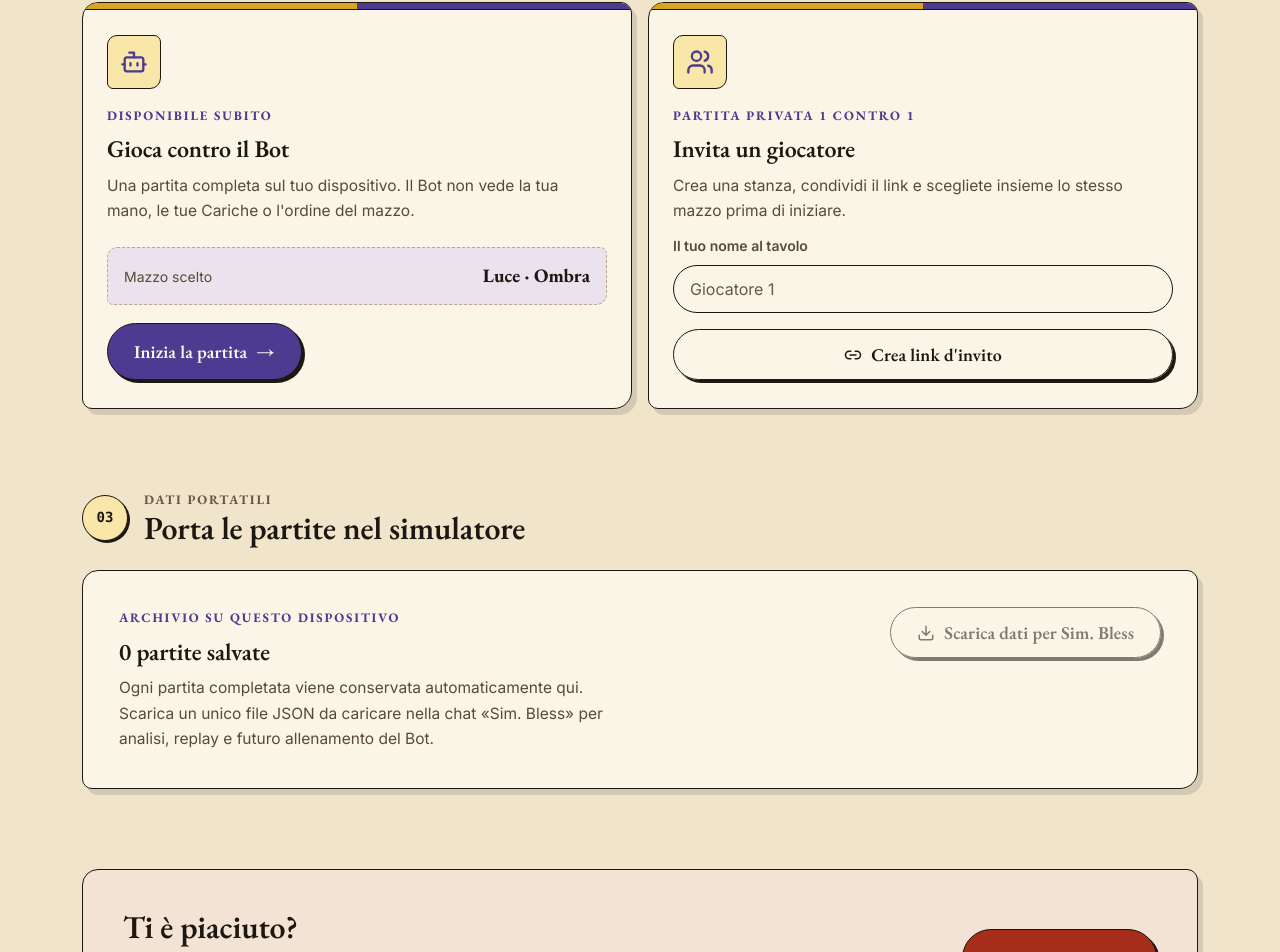
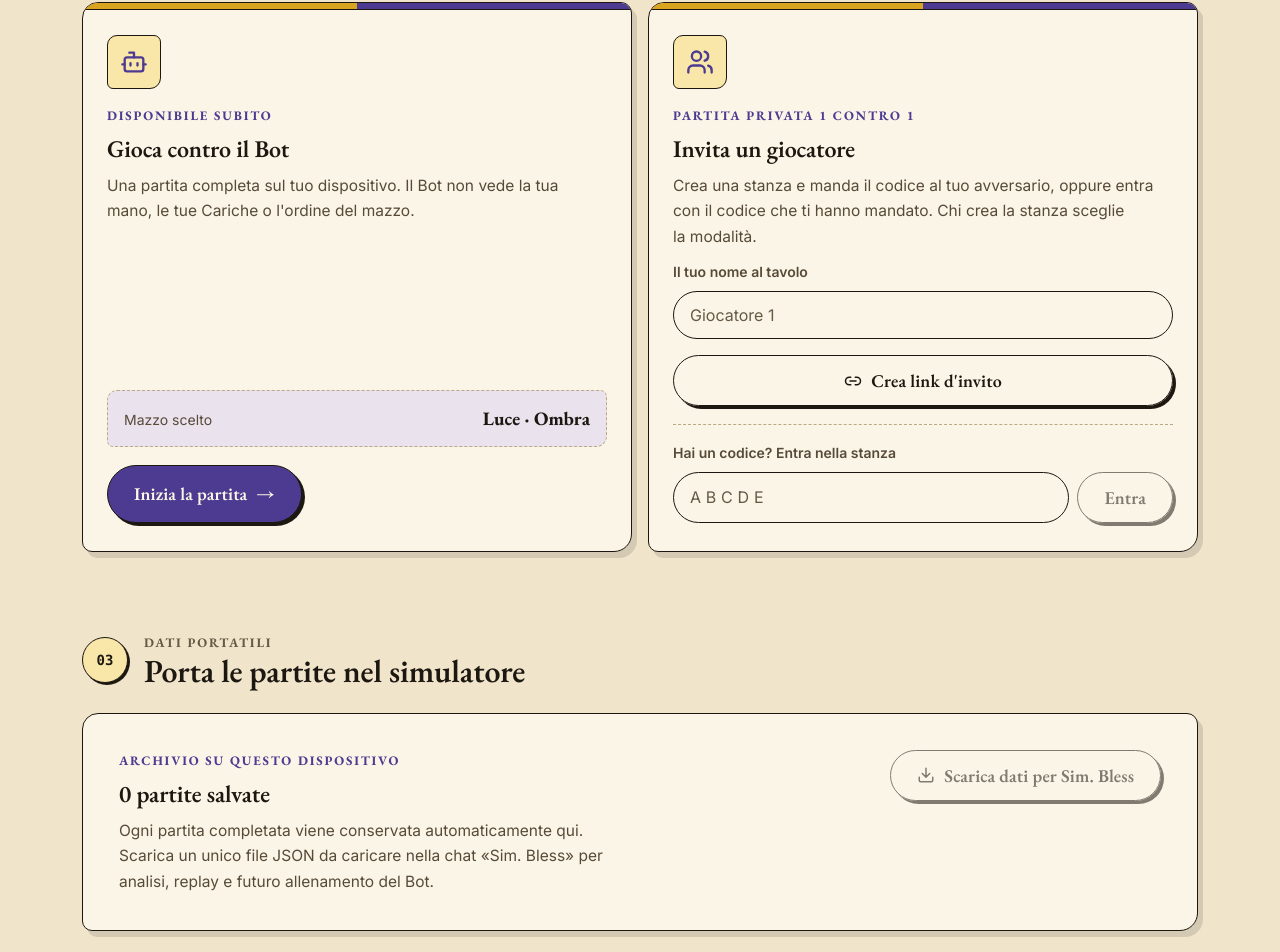
Before and after one commit to Gnottero/Bless, a Next.js app: page /gioco in a window 1280 px wide. Shown: the part 881-1833 px from the top of the page. Built offline with nearby package versions, Linux system fonts and the light colour scheme.

Commit message:
Let a guest join a private room by its code from /gioco

```diff
--- a/src/app/gioco/PlayLauncher.module.css
+++ b/src/app/gioco/PlayLauncher.module.css
@@ -306,6 +306,40 @@
   margin-top: auto;
 }
 
+/* Joining a friend's room: the code and its button on one row. */
+.join {
+  display: grid;
+  gap: 8px;
+  margin-top: 10px;
+  padding-top: 16px;
+  border-top: 1.5px dashed var(--line);
+}
+
+.joinRow {
+  display: flex;
+  gap: 8px;
+}
+
+.joinRow .field {
+  flex: 1;
+  min-width: 0;
+}
+
+.codeField {
+  font-family: var(--font-mono);
+  letter-spacing: 0.3em;
+  text-transform: uppercase;
+}
+
+.joinButton {
+  flex: none;
+}
+
+.joinButton:disabled {
+  cursor: not-allowed;
+  opacity: 0.55;
+}
+
 .fieldLabel {
   font-size: 14px;
   font-weight: 600;
--- a/src/app/gioco/PlayLauncher.tsx
+++ b/src/app/gioco/PlayLauncher.tsx
@@ -6,6 +6,7 @@ import {
   botUrl,
   createRoom,
   downloadReplayArchive,
+  joinRoom,
   readSavedReplays,
   rememberRoomAccess,
   roomUrl,
@@ -30,6 +31,7 @@ const DECKS: { id: DeckId; title: string; subtitle: string; text: string }[] = [
 ];
 
 const DEFAULT_NAME = "Giocatore 1";
+const GUEST_NAME = "Giocatore 2";
 
 const dateFormat = new Intl.DateTimeFormat("it-IT", {
   day: "numeric",
@@ -105,12 +107,15 @@ function StepHeading({ n, kicker, title, id }: { n: string; kicker: string; titl
 export default function PlayLauncher() {
   const [deck, setDeck] = useState<DeckId>("Luce-Ombra");
   const [name, setName] = useState("");
-  const [creating, setCreating] = useState(false);
-  const [error, setError] = useState("");
+  const [code, setCode] = useState("");
+  /** The room request on its way, if any: opening one or joining one. */
+  const [busy, setBusy] = useState<"create" | "join" | null>(null);
+  const [error, setError] = useState<{ form: "create" | "join"; text: string } | null>(null);
   // null until read on the client, so the server HTML doesn't claim "0".
   const [replays, setReplays] = useState<SavedReplay[] | null>(null);
   const [exportStatus, setExportStatus] = useState("");
   const nameId = useId();
+  const codeId = useId();
 
   const selected = DECKS.find((d) => d.id === deck) ?? DECKS[0];
 
@@ -120,11 +125,11 @@ export default function PlayLauncher() {
       if (e.key === null || e.key === REPLAYS_KEY) refresh();
     };
     // Coming back from the simulator via the back button restores this page
-    // from the bfcache: re-read the archive and unlock the invite button.
+    // from the bfcache: re-read the archive and unlock the room buttons.
     const onPageShow = (e: PageTransitionEvent) => {
       if (!e.persisted) return;
       refresh();
-      setCreating(false);
+      setBusy(null);
     };
     refresh();
     window.addEventListener("storage", onStorage);
@@ -135,20 +140,35 @@ export default function PlayLauncher() {
     };
   }, []);
 
-  async function onCreateRoom(e: FormEvent) {
+  /** Opens a room, or joins a friend's by its code, then goes to its page. */
+  async function enterRoom(form: "create" | "join", e: FormEvent) {
     e.preventDefault();
-    setCreating(true);
-    setError("");
+    setBusy(form);
+    setError(null);
     try {
-      const room = await createRoom(name.trim() || DEFAULT_NAME);
+      const room =
+        form === "create"
+          ? await createRoom(name.trim() || DEFAULT_NAME)
+          : await joinRoom(code, name.trim() || GUEST_NAME);
       rememberRoomAccess(room.code, room.token);
       // The room page belongs to the simulator, not to this app: full load.
       window.location.assign(roomUrl(room.code));
     } catch (err) {
-      setError(err instanceof Error ? err.message : "Non è stato possibile creare la stanza.");
-      setCreating(false);
+      const fallback =
+        form === "create"
+          ? "Non è stato possibile creare la stanza."
+          : "Non è stato possibile entrare nella stanza.";
+      setError({ form, text: err instanceof Error ? err.message : fallback });
+      setBusy(null);
     }
   }
+
+  const errorOf = (form: "create" | "join") =>
+    error?.form === form && (
+      <p className={styles.error} role="alert">
+        {error.text}
+      </p>
+    );
 
   function onDownload() {
     if (!replays) return;
@@ -221,10 +241,10 @@ export default function PlayLauncher() {
             <p className={styles.tag}>Partita privata 1 contro 1</p>
             <h3 className={styles.modeTitle}>Invita un giocatore</h3>
             <p className={styles.modeText}>
-              Crea una stanza, condividi il link e scegliete insieme lo stesso mazzo prima di
-              iniziare.
+              Crea una stanza e manda il codice al tuo avversario, oppure entra con il codice
+              che ti hanno mandato. Chi crea la stanza sceglie la modalità.
             </p>
-            <form className={styles.invite} onSubmit={onCreateRoom}>
+            <div className={styles.invite}>
               <label htmlFor={nameId} className={styles.fieldLabel}>
                 Il tuo nome al tavolo
               </label>
@@ -237,13 +257,14 @@ export default function PlayLauncher() {
                 placeholder={DEFAULT_NAME}
                 autoComplete="nickname"
               />
+              <form className={styles.invite} onSubmit={(e) => enterRoom("create", e)}>
                 <button
                   type="submit"
                   className={`btn btn--ghost ${styles.action}`}
-                disabled={creating}
-                aria-busy={creating}
+                  disabled={busy !== null}
+                  aria-busy={busy === "create"}
                 >
-                {creating ? (
+                  {busy === "create" ? (
                     <>
                       <span className={styles.spinner} aria-hidden="true" /> Creo la stanza…
                     </>
@@ -253,12 +274,38 @@ export default function PlayLauncher() {
                     </>
                   )}
                 </button>
-              {error && (
-                <p className={styles.error} role="alert">
-                  {error}
-                </p>
-              )}
+                {errorOf("create")}
               </form>
+              <form className={styles.join} onSubmit={(e) => enterRoom("join", e)}>
+                <label htmlFor={codeId} className={styles.fieldLabel}>
+                  Hai un codice? Entra nella stanza
+                </label>
+                <div className={styles.joinRow}>
+                  <input
+                    id={codeId}
+                    className={`${styles.field} ${styles.codeField}`}
+                    value={code}
+                    onChange={(e) => setCode(e.target.value)}
+                    required
+                    maxLength={5}
+                    autoComplete="off"
+                    autoCapitalize="characters"
+                    spellCheck={false}
+                    placeholder="ABCDE"
+                  />
+                  <button
+                    type="submit"
+                    className={`btn btn--ghost ${styles.joinButton}`}
+                    disabled={busy !== null || !code.trim()}
+                    aria-busy={busy === "join"}
+                  >
+                    {busy === "join" && <span className={styles.spinner} aria-hidden="true" />}
+                    Entra
+                  </button>
+                </div>
+                {errorOf("join")}
+              </form>
+            </div>
           </article>
         </div>
       </section>
--- a/src/lib/simulator.ts
+++ b/src/lib/simulator.ts
@@ -28,21 +28,31 @@ export function roomUrl(code: string): string {
 
 /* ------------------------------ rooms ------------------------------ */
 
-type CreatedRoom = { code: string; token: string };
+/** A seat in a room: its code and the player's access token. */
+type RoomAccess = { code: string; token: string };
 
 function isObject(value: unknown): value is Record<string, unknown> {
   return value !== null && typeof value === "object" && !Array.isArray(value);
 }
 
 /** Opens a private room and returns its code plus the host's access token. */
-export async function createRoom(name: string): Promise<CreatedRoom> {
+export function createRoom(name: string): Promise<RoomAccess> {
+  return postRoom({ operation: "create", name });
+}
+
+/** Takes the guest seat of a friend's room, by its code. */
+export function joinRoom(code: string, name: string): Promise<RoomAccess> {
+  return postRoom({ operation: "join", code: code.trim().toUpperCase(), name });
+}
+
+async function postRoom(payload: Record<string, string>): Promise<RoomAccess> {
   const controller = new AbortController();
   const timer = setTimeout(() => controller.abort(), TIMEOUT_MS);
   try {
     const res = await fetch(API, {
       method: "POST",
       headers: { "Content-Type": "application/json" },
-      body: JSON.stringify({ operation: "create", name }),
+      body: JSON.stringify(payload),
       cache: "no-store",
       signal: controller.signal,
     });
@@ -73,7 +83,7 @@ export async function createRoom(name: string): Promise<CreatedRoom> {
   }
 }
 
-/** Stores the token the room page reads to let the host back in. */
+/** Stores the token the room page reads to let the player back in. */
 export function rememberRoomAccess(code: string, token: string): void {
   const key = ROOM_KEY_PREFIX + code.toUpperCase();
   for (const store of ["localStorage", "sessionStorage"] as const) {
```
Lines whose indentation alone changed are shown as unchanged.
